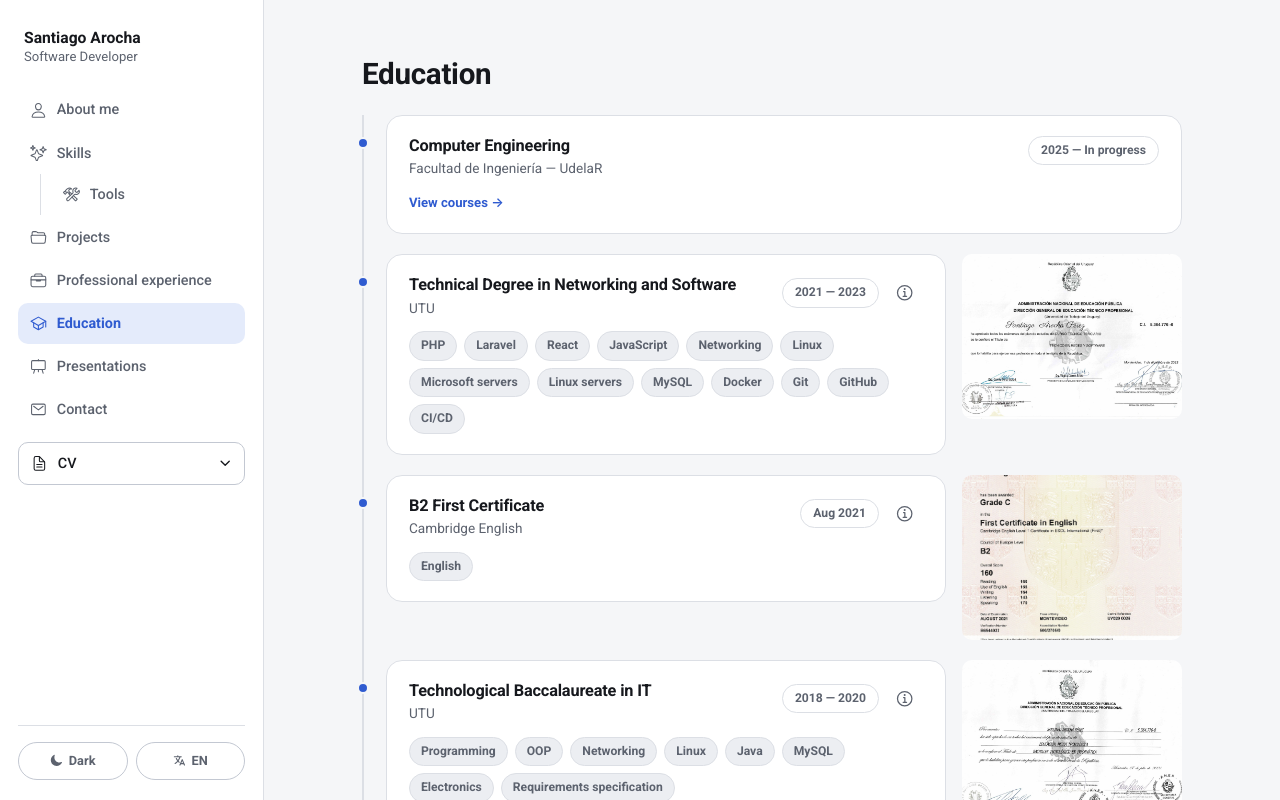
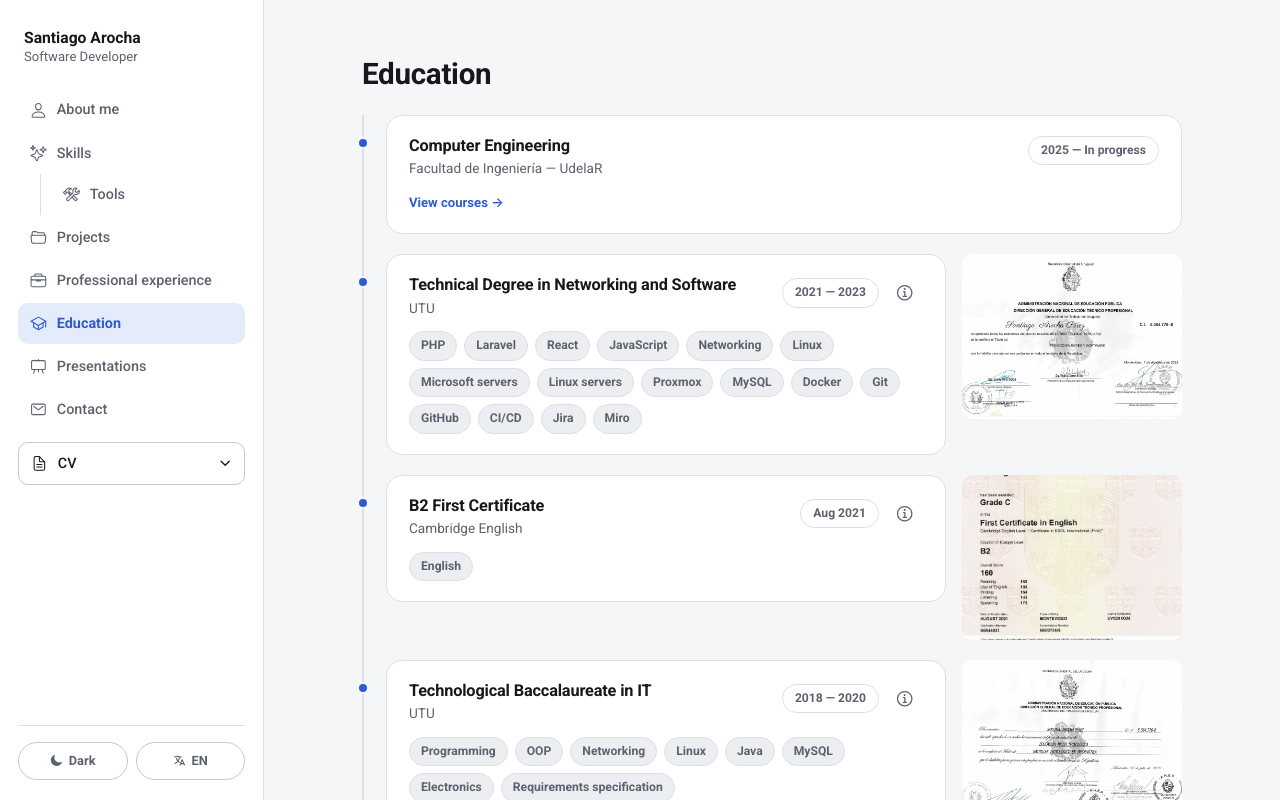
Before and after one commit to Santi846/developer-portfolio, a React (Vite) app: page /educacion in a window 1280 px wide. Built offline with nearby package versions, Linux system fonts and the light colour scheme.

Commit message:
Fix skills

```diff
--- a/src/content/education.js
+++ b/src/content/education.js
@@ -63,11 +63,14 @@ export const education = [
       'Linux',
       { es: 'Servidores Microsoft', en: 'Microsoft servers' },
       { es: 'Servidores Linux', en: 'Linux servers' },
+      'Proxmox',
       'MySQL',
       'Docker',
       'Git',
       'GitHub',
       'CI/CD',
+      'Jira',
+      'Miro',
     ],
     info: {
       es: [
```
